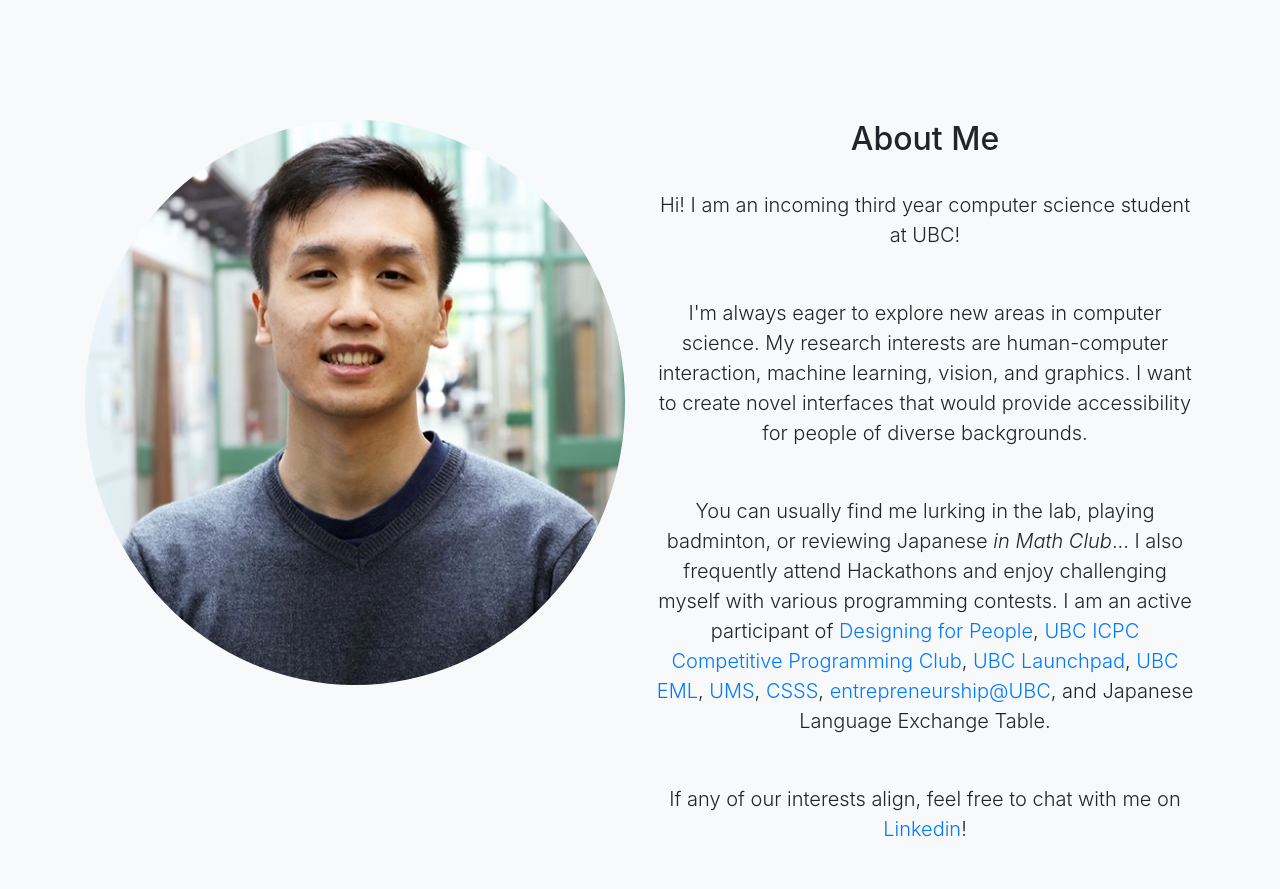
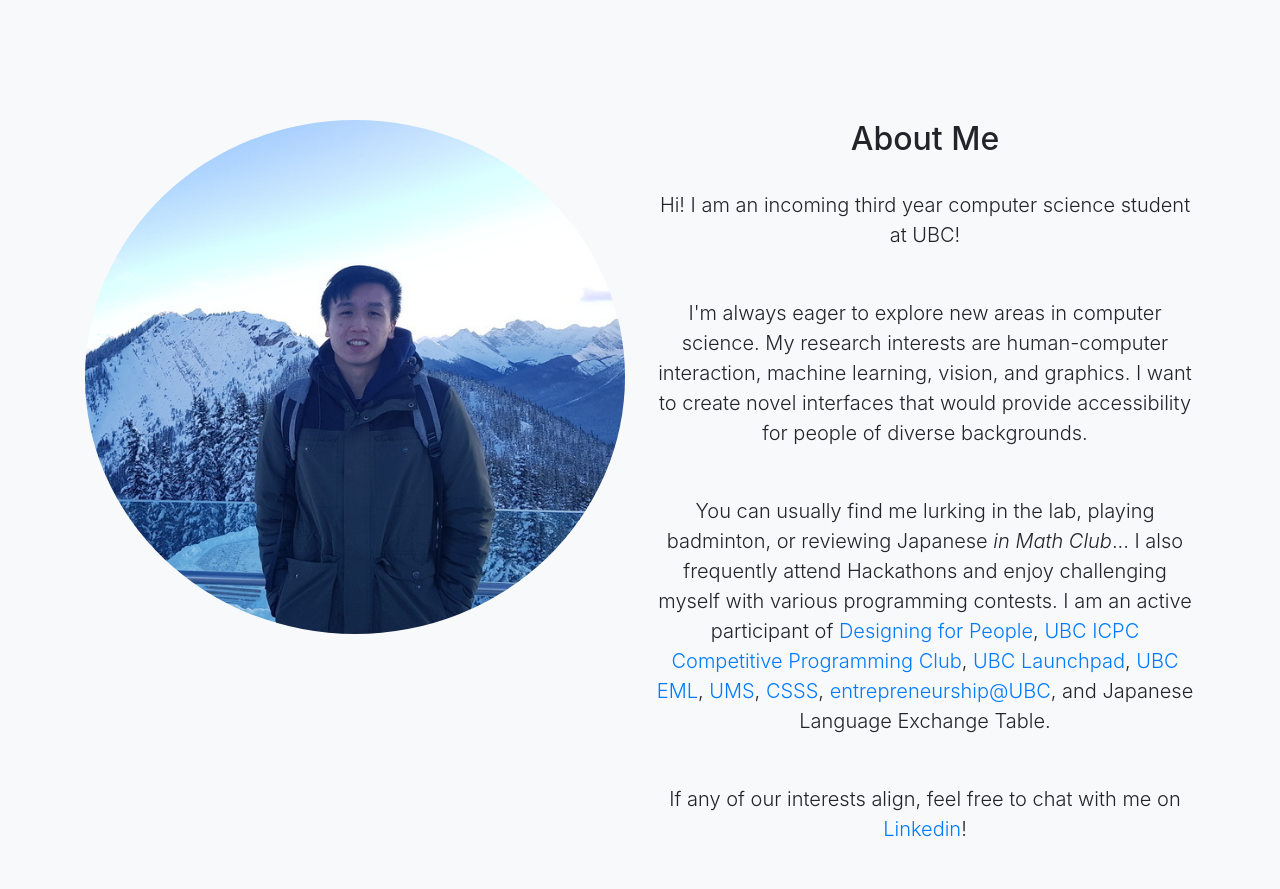
Before and after one commit to mo-morgan/mo-morgan.github.io, a website with bundled scripts: page index.html in a window 1280 px wide. Shown: the part 800-1689 px from the top of the page. Built offline with nearby package versions, Linux system fonts and the light colour scheme.

Commit message:
Updated pfp

```diff
--- a/index.html
+++ b/index.html
@@ -75,7 +75,7 @@
         <div class="row">
           <!--My Picture-->
           <div class="col">
-            <img src="img/pfp3-cropped.jpg" class="rounded-circle" alt="Morgan" style="width: auto; height: auto">
+            <img src="img/pfp-cropped.jpg" class="rounded-circle" alt="Morgan" style="width: auto; height: auto">
           </div>
           <div class="col-lg mx-auto">
             <h2>About Me</h2>
```
Also changed, not shown: img/pfp-cropped.jpg (added), img/pfp2.jpg (deleted), 2 other files.
